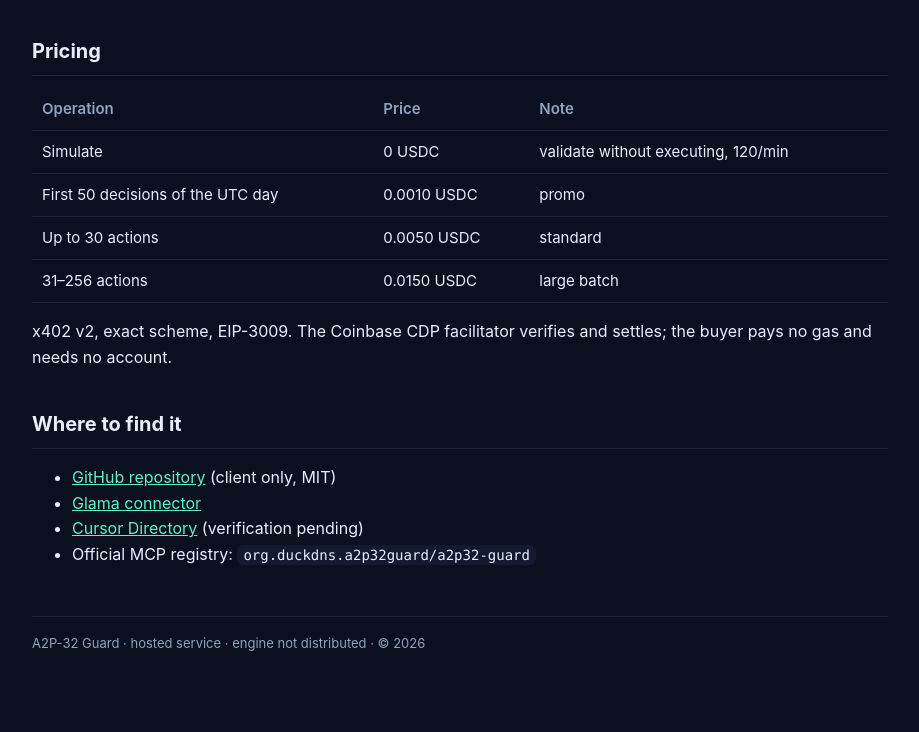
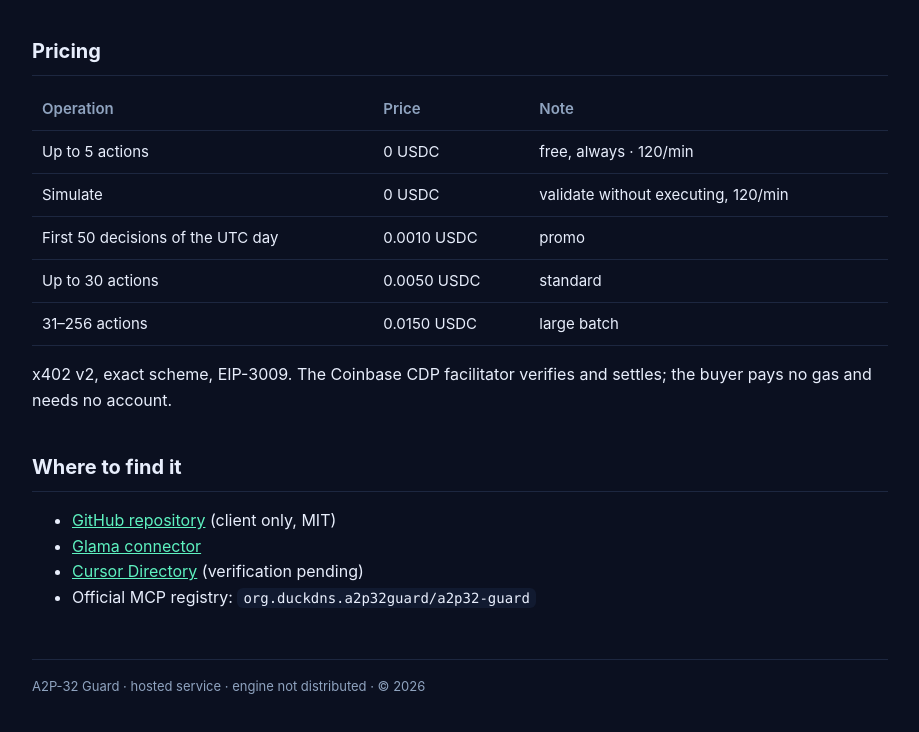
Before and after one commit to aymanesamhi1234-collab/a2p32-mcp, a plain HTML site: page docs/index.html in a window 1280 px wide. Shown: the part 3066-3798 px from the top of the page, without its empty margins (180-1099 px from the left). Drawn offline with Linux system fonts and the light colour scheme; no server answers.

Commit message:
pricing: free up to 5 actions

```diff
--- a/docs/index.html
+++ b/docs/index.html
@@ -176,6 +176,7 @@ curl -s "https://zealous-unburned-tameness.ngrok-free.dev/v1/savings?actions=30"
   <h2>Pricing</h2>
   <table>
     <tr><th>Operation</th><th>Price</th><th>Note</th></tr>
+    <tr><td>Up to 5 actions</td><td>0 USDC</td><td>free, always · 120/min</td></tr>
     <tr><td>Simulate</td><td>0 USDC</td><td>validate without executing, 120/min</td></tr>
     <tr><td>First 50 decisions of the UTC day</td><td>0.0010 USDC</td><td>promo</td></tr>
     <tr><td>Up to 30 actions</td><td>0.0050 USDC</td><td>standard</td></tr>
```
